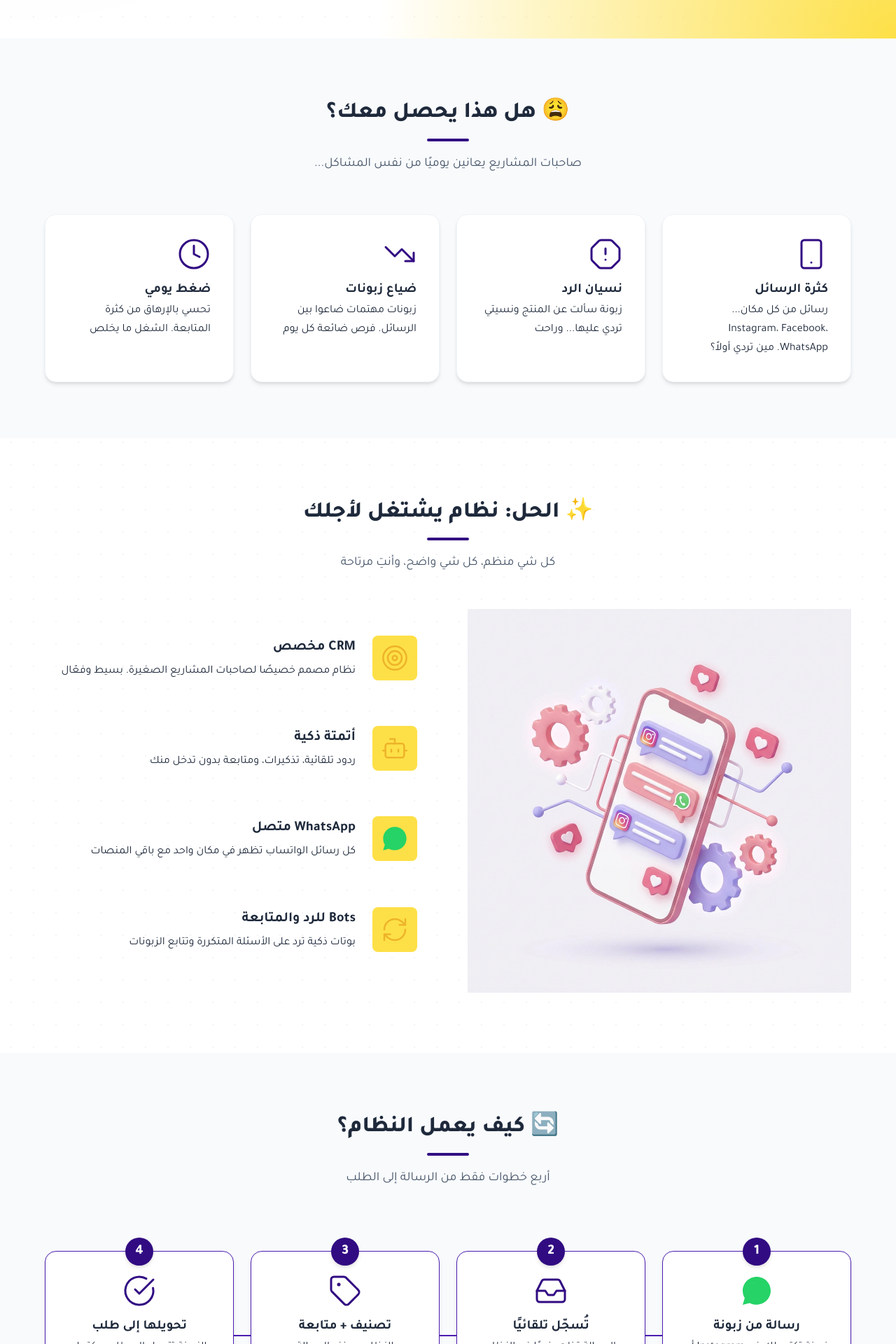
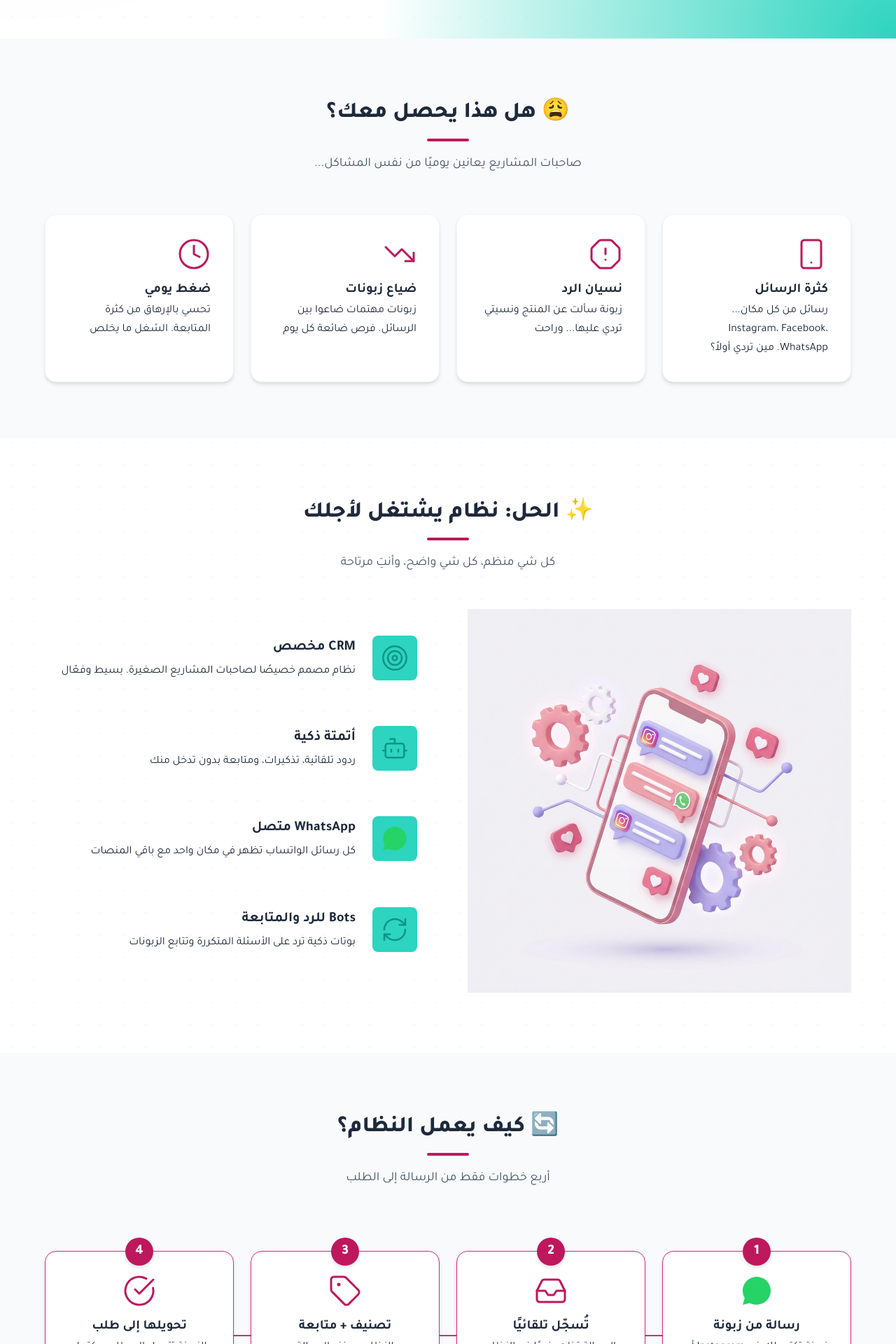
Before and after one commit to omari-amina/landing-page, a React (Vite) app: page / in a window 1280 px wide. Shown: the part 760-2680 px from the top of the page at 70% size. Built offline with nearby package versions, Linux system fonts and the light colour scheme.

Commit message:
Revert: Return brand identity to original Pink and Teal theme

```diff
--- a/src/components/WaslaLogo.tsx
+++ b/src/components/WaslaLogo.tsx
@@ -11,8 +11,8 @@
         {/* Background Circle with Gradient */}
         <defs>
             <linearGradient id="logo-grad" x1="0%" y1="0%" x2="100%" y2="100%">
-                <stop offset="0%" stopColor="#310b82" />
-                <stop offset="100%" stopColor="#1e0652" />
+                <stop offset="0%" stopColor="#be185d" />
+                <stop offset="100%" stopColor="#9d174d" />
             </linearGradient>
         </defs>
 
--- a/src/index.css
+++ b/src/index.css
@@ -4,17 +4,16 @@
 
 /* --- CSS Variables (Design Tokens) --- */
 :root {
-  /* Brand Colors - NawaEduTech Professional */
-  /* Primary: Deep Purple - Sophisticated & Professional */
-  --color-primary: #310b82;
-  --color-primary-dark: #1e0652;
-  --color-primary-light: #4c1db0;
-  --color-primary-fade: rgba(49, 11, 130, 0.05);
+  /* Brand Colors - Wasla Original */
+  --color-primary: #be185d;
+  --color-primary-dark: #9d174d;
+  --color-primary-light: #db2777;
+  --color-primary-fade: rgba(190, 24, 93, 0.05);
 
-  /* Accent: Nawa Gold - Premium & Excellence */
-  --color-accent: #eeb32a;
-  --color-accent-dark: #b5891d;
-  --color-accent-light: #fde047;
+  /* Accent: Wasla Teal - Fresh & Tech */
+  --color-accent: #0d9488;
+  --color-accent-dark: #0f766e;
+  --color-accent-light: #2dd4bf;
 
 
   /* Neutral Colors - Clean & Light */
--- a/src/pages/DemoPage.tsx
+++ b/src/pages/DemoPage.tsx
@@ -789,7 +789,7 @@
 
         .metric-card:hover {
           transform: translateY(-10px);
-          box-shadow: 0 20px 40px rgba(49, 11, 130, 0.08);
+          box-shadow: 0 20px 40px rgba(190, 24, 93, 0.08);
           background: rgba(255, 255, 255, 0.85);
         }
 
@@ -800,7 +800,7 @@
           left: 0;
           width: 8px;
           height: 100%;
-          background: linear-gradient(180deg, var(--secondary-color) 0%, #fde047 100%);
+          background: linear-gradient(180deg, var(--color-primary) 0%, var(--color-accent) 100%);
         }
 
         .metric-header { display: flex; justify-content: space-between; align-items: center; color: var(--text-muted); font-size: 1rem; margin-bottom: 1.5rem; font-weight: 800; }
@@ -1015,9 +1015,9 @@
           backdrop-filter: blur(15px);
           border: 1px solid rgba(255,255,255,0.8);
           padding: 1.25rem 2rem;
-          border-right: 8px solid var(--secondary-color);
+          border-right: 8px solid var(--color-primary);
           border-radius: 24px;
-          box-shadow: 0 15px 50px rgba(49, 11, 130, 0.15);
+          box-shadow: 0 15px 50px rgba(190, 24, 93, 0.15);
         }
 
         /* Mobile Adjustments */
--- a/src/pages/LandingPage.tsx
+++ b/src/pages/LandingPage.tsx
@@ -96,22 +96,22 @@
           </p>
           <div className="grid-4 problems-grid">
             <div className="card problem-card">
-              <div className="problem-icon"><Smartphone strokeWidth={1.5} size={48} color="#310b82" /></div>
+              <div className="problem-icon"><Smartphone strokeWidth={1.5} size={48} color="#be185d" /></div>
               <h3>كثرة الرسائل</h3>
               <p>رسائل من كل مكان... Instagram، Facebook، WhatsApp. مين تردي أولاً؟</p>
             </div>
             <div className="card problem-card">
-              <div className="problem-icon"><AlertOctagon strokeWidth={1.5} size={48} color="#310b82" /></div>
+              <div className="problem-icon"><AlertOctagon strokeWidth={1.5} size={48} color="#be185d" /></div>
               <h3>نسيان الرد</h3>
               <p>زبونة سألت عن المنتج ونسيتي تردي عليها... وراحت</p>
             </div>
             <div className="card problem-card">
-              <div className="problem-icon"><TrendingDown strokeWidth={1.5} size={48} color="#310b82" /></div>
+              <div className="problem-icon"><TrendingDown strokeWidth={1.5} size={48} color="#be185d" /></div>
               <h3>ضياع زبونات</h3>
               <p>زبونات مهتمات ضاعوا بين الرسائل. فرص ضائعة كل يوم</p>
             </div>
             <div className="card problem-card">
-              <div className="problem-icon"><Clock strokeWidth={1.5} size={48} color="#310b82" /></div>
+              <div className="problem-icon"><Clock strokeWidth={1.5} size={48} color="#be185d" /></div>
               <h3>ضغط يومي</h3>
               <p>تحسي بالإرهاق من كثرة المتابعة. الشغل ما يخلص</p>
             </div>
@@ -132,14 +132,14 @@
             </div>
             <div className="solutions-list">
               <div className="solution-item">
-                <div className="solution-icon"><Target strokeWidth={1.5} size={40} color="#eeb32a" /></div>
+                <div className="solution-icon"><Target strokeWidth={1.5} size={40} color="#0d9488" /></div>
                 <div className="solution-text">
                   <h3>CRM مخصص</h3>
                   <p>نظام مصمم خصيصًا لصاحبات المشاريع الصغيرة. بسيط وفعّال</p>
                 </div>
               </div>
               <div className="solution-item">
-                <div className="solution-icon"><Bot strokeWidth={1.5} size={40} color="#eeb32a" /></div>
+                <div className="solution-icon"><Bot strokeWidth={1.5} size={40} color="#0d9488" /></div>
                 <div className="solution-text">
                   <h3>أتمتة ذكية</h3>
                   <p>ردود تلقائية، تذكيرات، ومتابعة بدون تدخل منك</p>
@@ -153,7 +153,7 @@
                 </div>
               </div>
               <div className="solution-item">
-                <div className="solution-icon"><RefreshCw strokeWidth={1.5} size={40} color="#eeb32a" /></div>
+                <div className="solution-icon"><RefreshCw strokeWidth={1.5} size={40} color="#0d9488" /></div>
                 <div className="solution-text">
                   <h3>Bots للرد والمتابعة</h3>
                   <p>بوتات ذكية ترد على الأسئلة المتكررة وتتابع الزبونات</p>
@@ -182,19 +182,19 @@
               </div>
               <div className="step-card">
                 <div className="step-number">2</div>
-                <div className="step-icon"><Inbox strokeWidth={1.5} size={48} color="#310b82" /></div>
+                <div className="step-icon"><Inbox strokeWidth={1.5} size={48} color="#be185d" /></div>
                 <h3>تُسجّل تلقائيًا</h3>
                 <p>الرسالة تظهر فورًا في النظام مع كل التفاصيل</p>
               </div>
               <div className="step-card">
                 <div className="step-number">3</div>
-                <div className="step-icon"><Tag strokeWidth={1.5} size={48} color="#310b82" /></div>
+                <div className="step-icon"><Tag strokeWidth={1.5} size={48} color="#be185d" /></div>
                 <h3>تصنيف + متابعة</h3>
                 <p>النظام يصنف الرسالة (استفسار، طلب، شكوى) ويتابعها</p>
               </div>
               <div className="step-card">
                 <div className="step-number">4</div>
-                <div className="step-icon"><CheckCircle strokeWidth={1.5} size={48} color="#310b82" /></div>
+                <div className="step-icon"><CheckCircle strokeWidth={1.5} size={48} color="#be185d" /></div>
                 <h3>تحويلها إلى طلب</h3>
                 <p>الزبونة تتحول إلى طلب مكتمل ومتابَع</p>
               </div>
@@ -229,7 +229,7 @@
       </section>
 
       {/* Real Case Study Example (Printers / CostCrafter) */}
-      <section className="section bg-primary-fade" style={{ background: 'rgba(49, 11, 130, 0.03)' }}>
+      <section className="section bg-primary-fade" style={{ background: 'rgba(190, 24, 93, 0.03)' }}>
         <div className="container">
           <div className="printing-upsell-card card">
             <div className="grid-2">
@@ -265,22 +265,22 @@
           </p>
           <div className="grid-4 audience-grid">
             <div className="card audience-card">
-              <div className="audience-icon"><Palette strokeWidth={1.5} size={48} color="#eeb32a" /></div>
+              <div className="audience-icon"><Palette strokeWidth={1.5} size={48} color="#0d9488" /></div>
               <h3>صاحبات المطابع</h3>
               <p>حساب التكاليف، إدارة الطلبات، ومتابعة التصاميم بذكاء.</p>
             </div>
             <div className="card audience-card">
-              <div className="audience-icon"><ShoppingBag strokeWidth={1.5} size={48} color="#eeb32a" /></div>
+              <div className="audience-icon"><ShoppingBag strokeWidth={1.5} size={48} color="#0d9488" /></div>
               <h3>متاجر الهدايا</h3>
               <p>إدارة الطلبات المخصصة والتوصيل بدون نسيان أي تفصيل.</p>
             </div>
             <div className="card audience-card">
-              <div className="audience-icon"><BookOpen strokeWidth={1.5} size={48} color="#eeb32a" /></div>
+              <div className="audience-icon"><BookOpen strokeWidth={1.5} size={48} color="#0d9488" /></div>
               <h3>التدريب والكورسات</h3>
               <p>تسجيل المتدربات آلياً وإرسال المواعيد عبر واتساب.</p>
             </div>
             <div className="card audience-card">
-              <div className="audience-icon"><Dumbbell strokeWidth={1.5} size={48} color="#eeb32a" /></div>
+              <div className="audience-icon"><Dumbbell strokeWidth={1.5} size={48} color="#0d9488" /></div>
               <h3>خدمات منزلية</h3>
               <p>تنظيم المواعيد والدروس الخصوصية والحلويات وغيرها.</p>
             </div>
```
